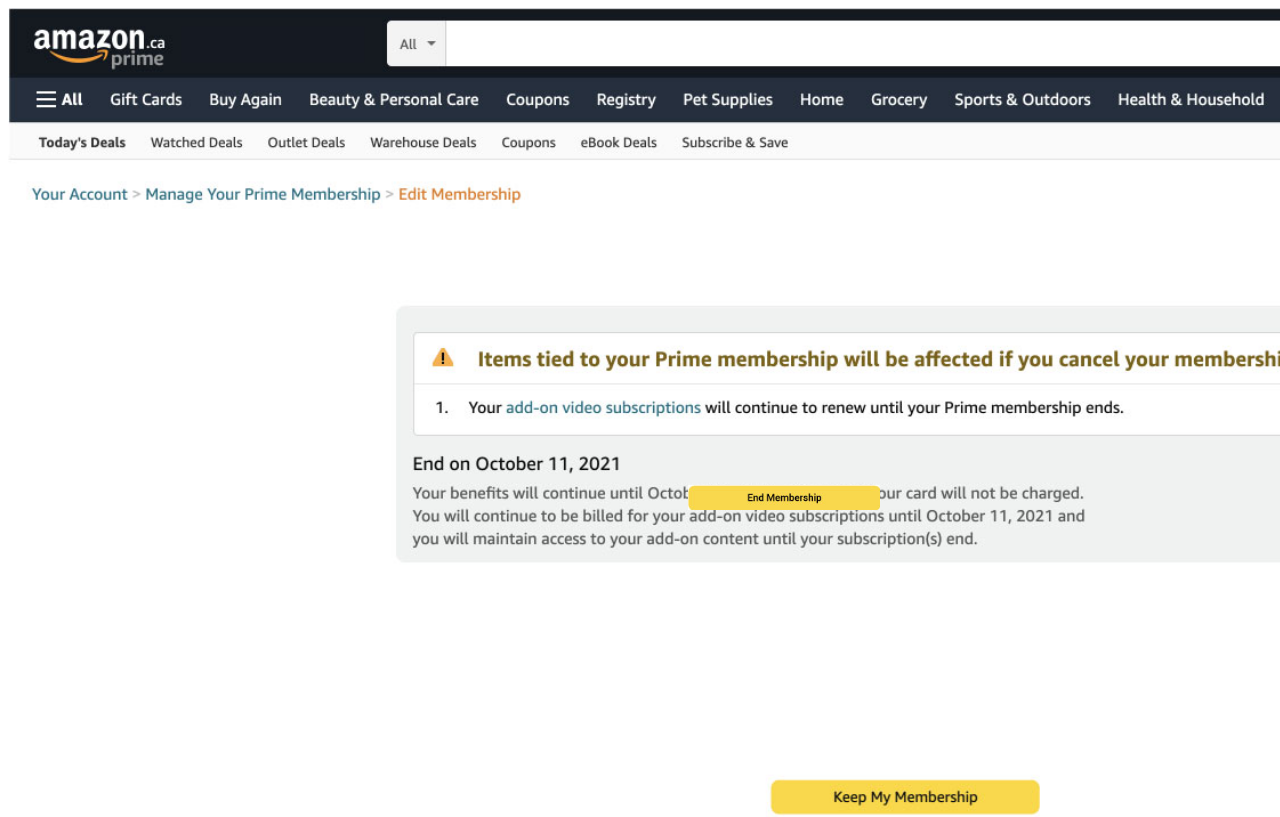
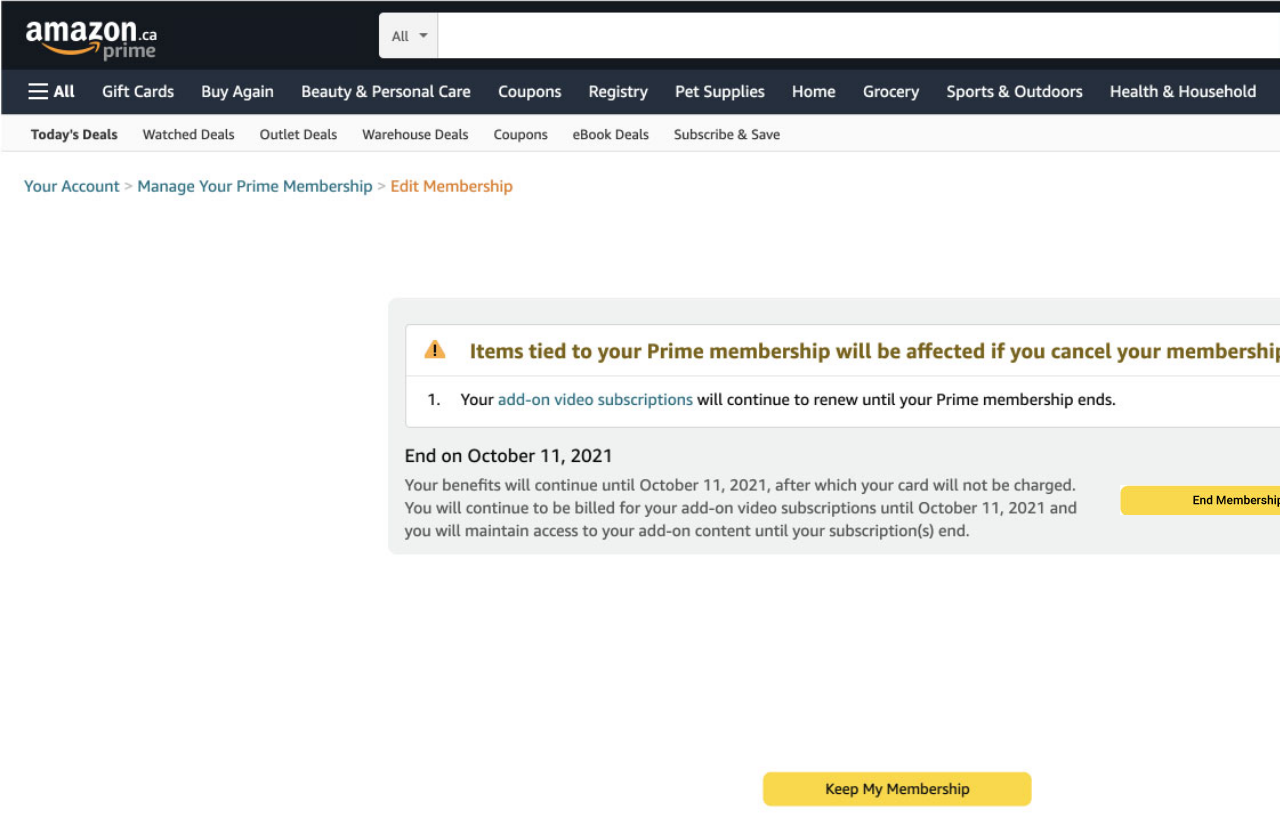
Before and after one commit to bibitakwah/bibitakwah.github.io, a plain HTML site: page Amazon/Page2/index.html in a window 1280 px wide. Shown: the top 817 px of the page. Drawn offline with Linux system fonts and the light colour scheme.

Commit message:
revisions

```diff
--- a/Amazon/Page1/css/style.css
+++ b/Amazon/Page1/css/style.css
@@ -1,18 +1,11 @@
 
-
-
-.parent {
-  position: relative;
-  top: 0;
-  left: 0;
-}
 .image1 {
-  position: relative;
+  position: absolute;
   top: 0;
   left: 0;
 }
 .image2 {
   position: absolute;
   top: 290px;
-  right: 70px;
+  left: 1323px;
 }
--- a/Amazon/Page2/css/style.css
+++ b/Amazon/Page2/css/style.css
@@ -1,17 +1,12 @@
 
 
-.parent {
-  position: relative;
-  top: 0;
-  left: 0;
-}
 .image1 {
-  position: relative;
+  position: absolute;
   top: 0;
   left: 0;
 }
 .image2 {
   position: absolute;
   top: 485px;
-  right: 400px;
+  left: 1120px;
 }
--- a/Amazon/Page2/index.html
+++ b/Amazon/Page2/index.html
@@ -15,7 +15,7 @@
 <div>
 
 <a href="../Page3/index.html">
-<img class="image2" width="15%" src="Images/End.jpg">
+<img class="image2" src="Images/End.jpg">
 
 </a>
 
--- a/Amazon/Page3/css/style.css
+++ b/Amazon/Page3/css/style.css
@@ -1,16 +1,11 @@
 
-.parent {
-  position: relative;
-  top: 0;
-  left: 0;
-}
 .image1 {
-  position: relative;
+  position: absolute;
   top: 0;
   left: 0;
 }
 .image2 {
   position: absolute;
   top: 900px;
-  right: 755px;
+  left: 775px;
 }
```
Also changed, not shown: Amazon/Page1/index.html (+15 -4 lines), Amazon/Page3/index.html (+2 -3 lines), 6 other files.
